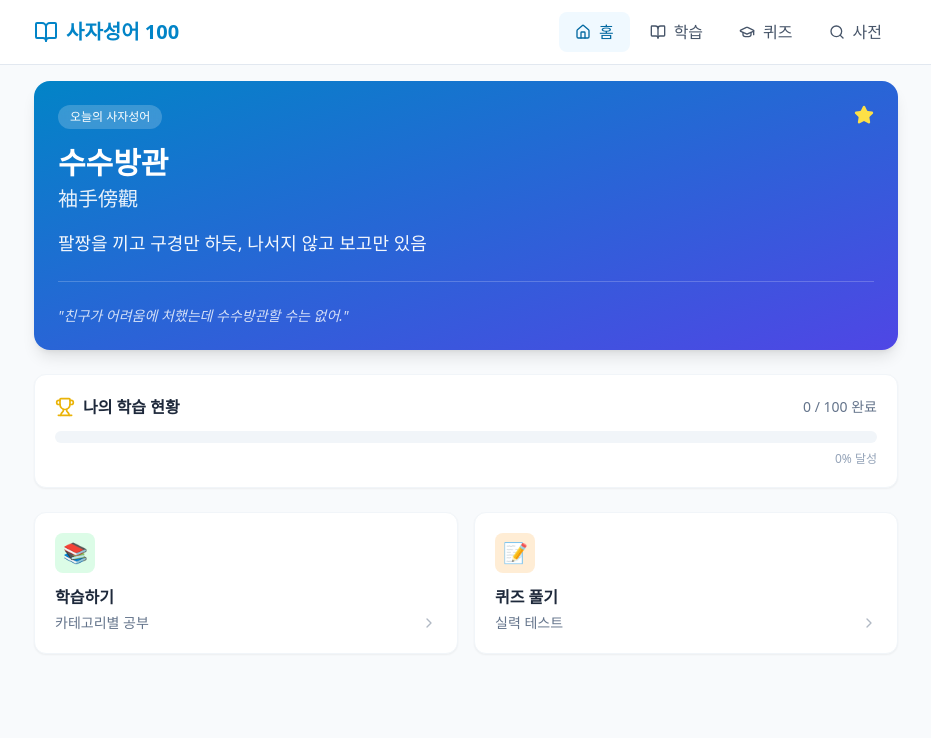
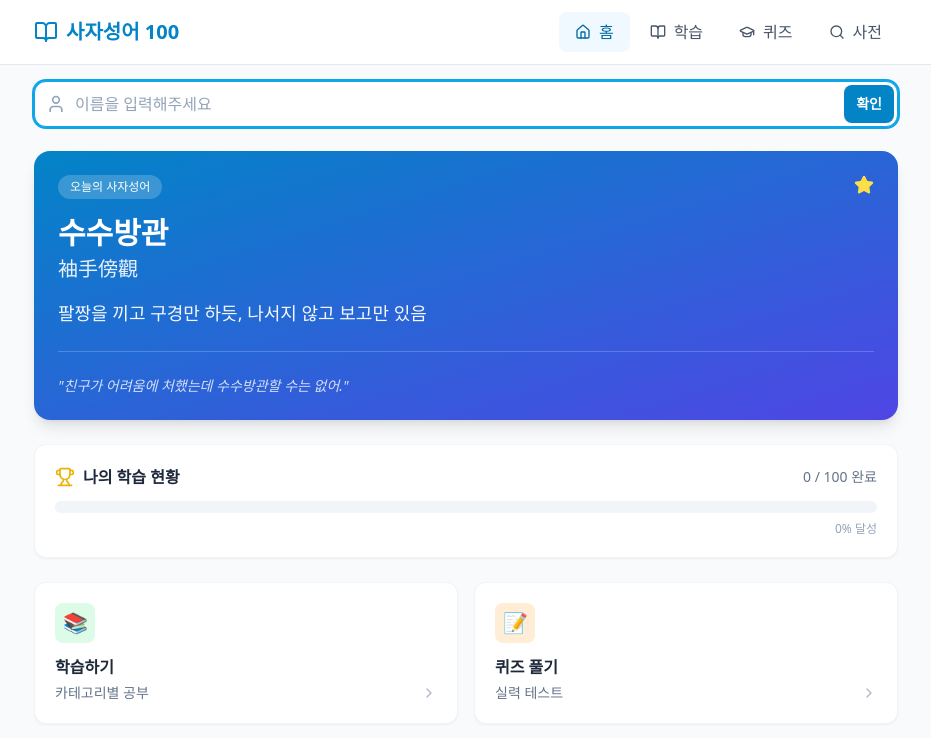
Before and after one commit to hoyakdh/test-project, a React (Vite) app: page / in a window 1280 px wide. Shown: the top 738 px of the page, without its empty margins (174-1105 px from the left). Built offline with nearby package versions, Linux system fonts and the light colour scheme.

Commit message:
Add user name personalization feature

```diff
--- a/src/components/Dashboard.jsx
+++ b/src/components/Dashboard.jsx
@@ -1,8 +1,11 @@
-import React, { useMemo } from 'react';
+import React, { useMemo, useState } from 'react';
 import { idioms } from '../data/idioms';
-import { Trophy, ChevronRight, Star, RotateCcw } from 'lucide-react';
+import { Trophy, ChevronRight, Star, RotateCcw, User, Edit2, Check } from 'lucide-react';
 
-export default function Dashboard({ onNavigate, learnedCount, totalCount, onReset }) {
+export default function Dashboard({ onNavigate, learnedCount, totalCount, onReset, userName, onNameChange }) {
+    const [isEditingName, setIsEditingName] = useState(false);
+    const [tempName, setTempName] = useState("");
+
     // Random daily idiom (consistent for the day based on date)
     const dailyIdiom = useMemo(() => {
         const today = new Date().toDateString();
@@ -14,10 +17,60 @@ export default function Dashboard({ onNavigate, learnedCount, totalCount, onRese
         return idioms[index] || idioms[0];
     }, []);
 
+    const handleSaveName = () => {
+        if (tempName.trim()) {
+            onNameChange(tempName.trim());
+            setIsEditingName(false);
+        }
+    };
+
     const progress = Math.round((learnedCount / totalCount) * 100);
 
     return (
         <div className="space-y-6">
+            {/* Greeting / Name Input */}
+            <div className="flex items-center justify-between">
+                {!userName || isEditingName ? (
+                    <div className="flex items-center gap-2 w-full animate-fade-in">
+                        <div className="relative flex-1">
+                            <div className="absolute inset-y-0 left-0 pl-3 flex items-center pointer-events-none">
+                                <User className="h-5 w-5 text-slate-400" />
+                            </div>
+                            <input
+                                autoFocus
+                                type="text"
+                                className="block w-full pl-10 pr-12 py-3 border border-slate-200 rounded-xl leading-5 bg-white placeholder-slate-400 focus:outline-none focus:ring-2 focus:ring-primary-500 focus:border-primary-500 shadow-sm transition duration-150 ease-in-out"
+                                placeholder="이름을 입력해주세요"
+                                value={tempName}
+                                onChange={(e) => setTempName(e.target.value)}
+                                onKeyDown={(e) => e.key === 'Enter' && handleSaveName()}
+                            />
+                            <button
+                                onClick={handleSaveName}
+                                className="absolute inset-y-1 right-1 px-3 bg-primary-600 text-white rounded-lg text-sm font-bold shadow-sm hover:bg-primary-700 transition"
+                            >
+                                확인
+                            </button>
+                        </div>
+                    </div>
+                ) : (
+                    <div className="flex items-center gap-2 animate-fade-in">
+                        <h1 className="text-2xl font-bold text-slate-800">
+                            반가워요, <span className="text-primary-600">{userName}</span>님! 👋
+                        </h1>
+                        <button
+                            onClick={() => {
+                                setTempName(userName);
+                                setIsEditingName(true);
+                            }}
+                            className="p-1.5 text-slate-300 hover:text-slate-500 hover:bg-slate-100 rounded-full transition-colors"
+                        >
+                            <Edit2 className="w-4 h-4" />
+                        </button>
+                    </div>
+                )}
+            </div>
+
             {/* Daily Banner */}
             <section className="bg-gradient-to-br from-primary-600 to-indigo-600 rounded-2xl p-6 text-white shadow-lg">
                 <div className="flex items-start justify-between mb-4">
@@ -28,7 +81,7 @@ export default function Dashboard({ onNavigate, learnedCount, totalCount, onRese
                 </div>
                 <h2 className="text-3xl font-extrabold mb-1">{dailyIdiom.idiom}</h2>
                 <p className="text-xl opacity-90 font-serif mb-4">{dailyIdiom.hanja}</p>
-                <p className="text-lg font-medium opacity-95">{dailyIdiom.meaning}</p>
+                <p className="text-lg font-medium opacity-95 text-pretty line-clamp-2 md:line-clamp-none whitespace-pre-line">{dailyIdiom.meaning}</p>
 
                 <div className="mt-6 pt-6 border-t border-white/20">
                     <p className="text-sm italic opacity-80">
@@ -42,7 +95,7 @@ export default function Dashboard({ onNavigate, learnedCount, totalCount, onRese
                 <div className="flex items-center justify-between mb-3">
                     <h3 className="font-bold text-slate-800 flex items-center gap-2">
                         <Trophy className="w-5 h-5 text-yellow-500" />
-                        나의 학습 현황
+                        {userName ? `${userName}님의 ` : '나의 '}학습 현황
                     </h3>
                     <div className="flex items-center gap-3">
                         <span className="text-sm font-medium text-slate-500">
```
